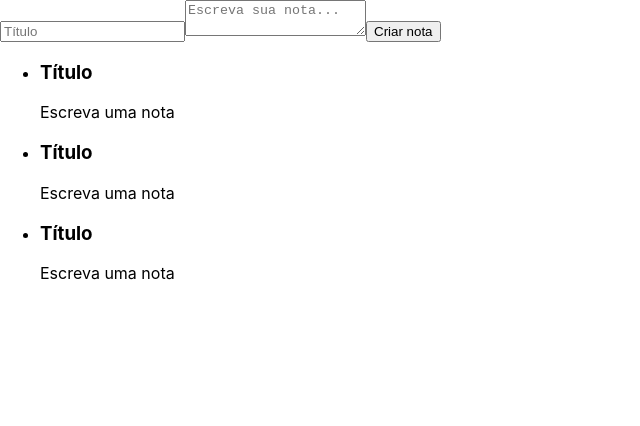
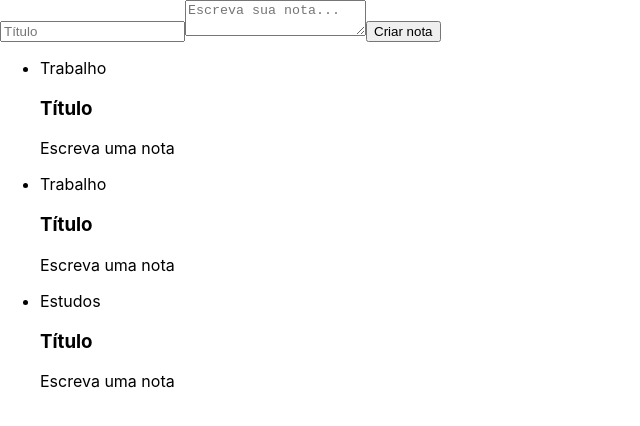
Before and after one commit to luizfelper/Bloco-de-Notas, a React (Create React App) app: page / in a window 1280 px wide. Shown: the top 426 px of the page, without its empty margins (0-640 px from the left). Built offline with nearby package versions, Linux system fonts and the light colour scheme.

Commit message:
Criar um array genérico e usar o .map para retornar as categorias nas divs e mostrar na tela

```diff
--- a/src/App.js
+++ b/src/App.js
@@ -1,14 +1,16 @@
-import React from 'react';
+import React, {Component} from 'react';
 import ListaDeNotas from './components/listaDeNotas';
-import FormumlarioCadastro from './components/FormularioCadastro'
+import FormularioCadastro from './components/FormularioCadastro'
 
-function App() {
-  return (
+class App extends Component {
+  render() {
+    return (
     <>
-      <FormumlarioCadastro />
+      <FormularioCadastro />
       <ListaDeNotas />
     </>
   );
-}
+}}
+
 
 export default App;
--- a/src/components/listaDeNotas.jsx
+++ b/src/components/listaDeNotas.jsx
@@ -1,21 +1,21 @@
+import React, { Component } from 'react';
 import CardNota from './CardNota';
-import React, { Component } from 'react';
 
 class ListaDeNotas extends Component {
 
     render() {
         return (
-        <ul>
-            <li>
-                <CardNota/>
-            </li>
-            <li>
-                <CardNota/>
-            </li>
-            <li>
-                <CardNota/>
-            </li>
-        </ul>
+            <ul>
+                {Array.of("Trabalho", "Trabalho", "Estudos").map(categorias => {
+                    return (
+                        <li>
+                            <div>{categorias}</div>
+                            <CardNota />
+                        </li>
+                    );
+                })}
+
+            </ul>
         );
     }
 
```
